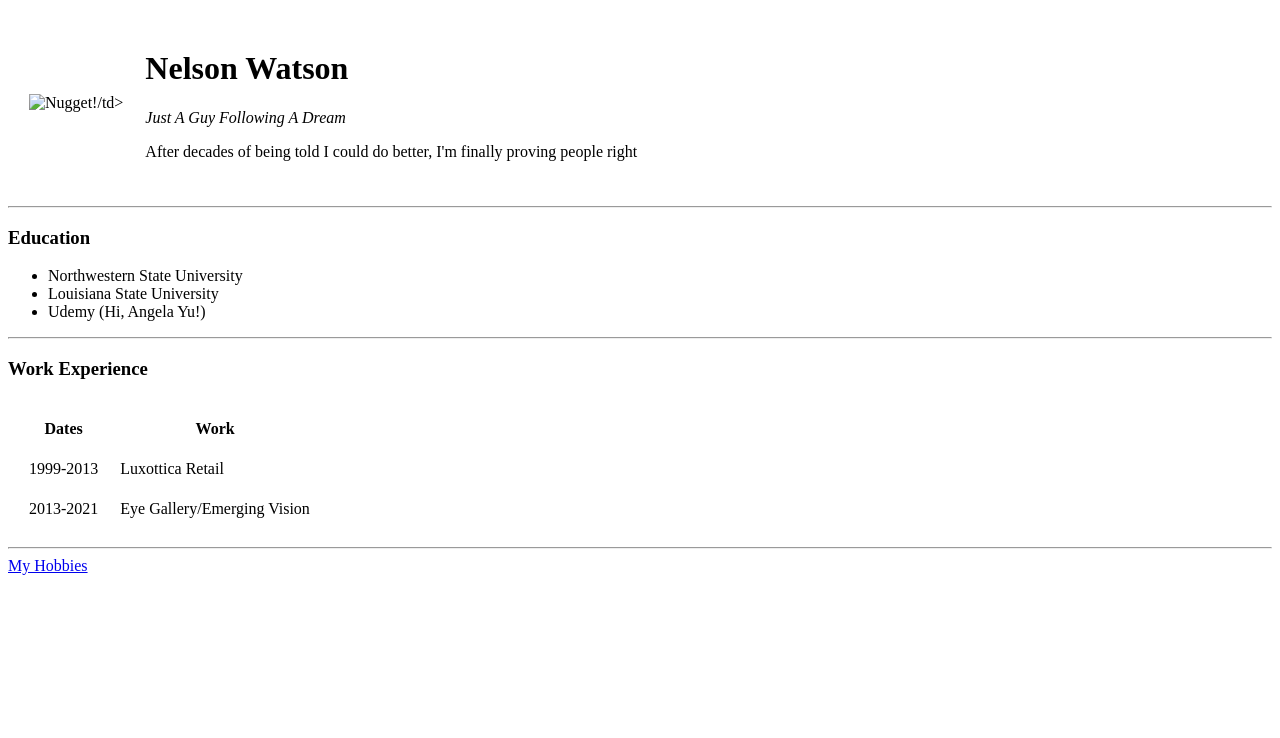
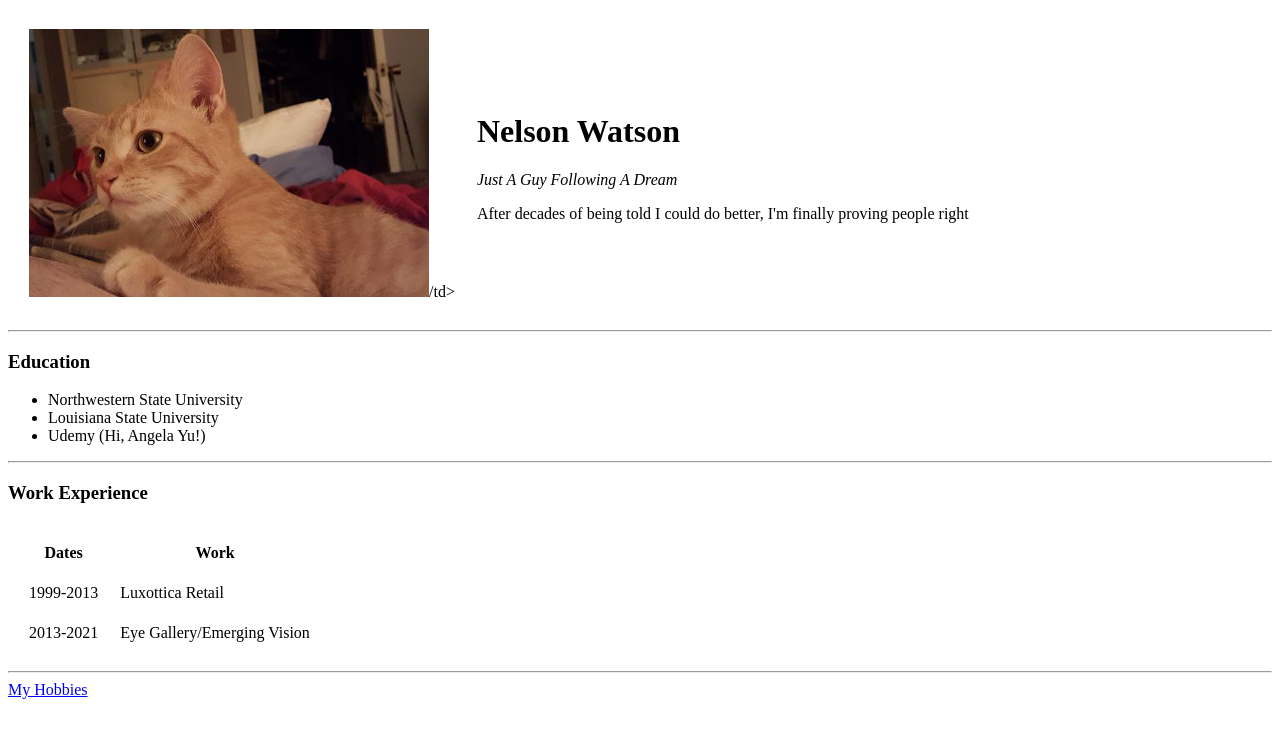
Before and after one commit to NWatson1972/ud, a plain HTML site: page index.html in a window 1280 px wide. Drawn offline with Linux system fonts and the light colour scheme.

Commit message:
Update index.html

```diff
--- a/index.html
+++ b/index.html
@@ -9,7 +9,7 @@
 <body>
   <table cellspacing="20">
     <tr>
-     <td> <img src="" alt="Nugget!">/td>
+     <td> <img src="https://github.com/NWatson1972/ud/blob/main/NuggetCrop2015.jpg?raw=true" alt="Nugget!">/td>
       <td>  <h1>Nelson Watson</h1>
         <p><em>Just A Guy Following A Dream</em></p>
         <p>After decades of being told I could do better, I'm finally proving people right</p></td>
```
